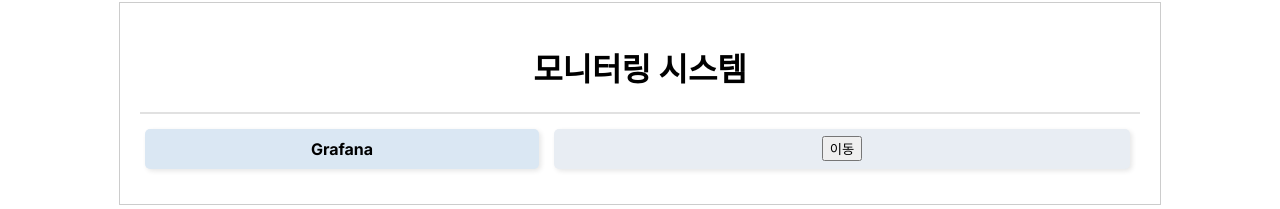
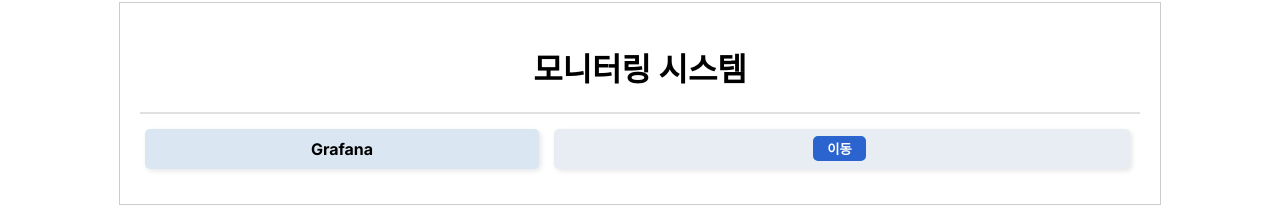
Before and after one commit to FISA-on-Top/client, a React (Create React App) app: page /adminPage/sub in a window 1280 px wide. Shown: the part 99-308 px from the top of the page. Built offline with nearby package versions, Linux system fonts and the light colour scheme.

Commit message:
관리자 페이지- 모니터링 시스템 버튼 디자인 수정

```diff
--- a/src/pages/AdminPageSub.jsx
+++ b/src/pages/AdminPageSub.jsx
@@ -1,5 +1,5 @@
 import React from "react";
-import { ContainerDiv, WrapperDiv, ContentsDiv, TitleDiv, TextDiv } from '../styled/StyledContents';
+import { ContainerDiv, WrapperDiv, ContentsDiv, TitleDiv, TextDiv, SmallContainedButton } from '../styled/StyledContents';
 
 function AdminPageSub() {
     const externalPageURL = 'http://43.200.191.48:3000/login';
@@ -14,7 +14,7 @@
             <WrapperDiv>
                 <ContentsDiv>
                     <TitleDiv>Grafana</TitleDiv>
-                    <TextDiv><button onClick={openExternalGrafanaPage}>이동</button></TextDiv>
+                    <TextDiv><SmallContainedButton onClick={openExternalGrafanaPage}>이동</SmallContainedButton></TextDiv>
                 </ContentsDiv>
             </WrapperDiv>
         </ContainerDiv>
```
